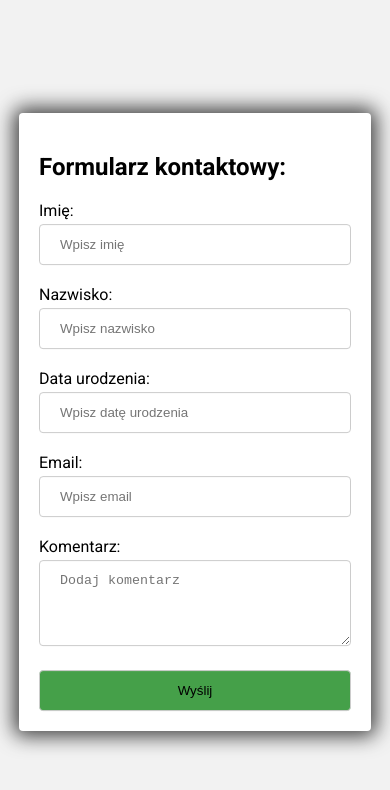
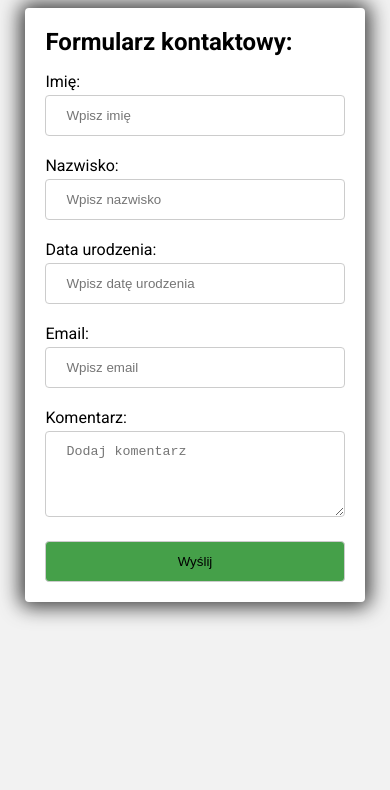
Before and after one commit to tg5688/js-form-validation, a plain HTML site: page index.html in a window 390 px wide. Drawn offline with Linux system fonts and the light colour scheme.

Commit message:
Fix mobile view

```diff
--- a/style.css
+++ b/style.css
@@ -1,6 +1,10 @@
 body {
     font-family: 'Roboto', sans-serif;
     background-color: #f2f2f2;
+}
+
+h2 {
+    margin: 0 0 1rem 0;
 }
 
 .container {
@@ -13,18 +17,6 @@ body {
     background-color: #fff;
     border-radius: 4px;
     box-shadow: 0px 0px 20px 5px rgba(0, 0, 0, 0.75);
-}
-
-@media only screen and (max-width: 900px) {
-    .container {
-        width: 50%;
-    }
-}
-
-@media only screen and (max-width: 500px) {
-    .container {
-        width: 80%;
-    }
 }
 
 input,
@@ -69,3 +61,21 @@ textarea:focus.invalid {
     margin-top: 8px;
     color: red;
 }
+
+
+@media only screen and (max-width: 900px) {
+    .container {
+        position: static;
+        top: 0;
+        left: 0;
+        transform: translate(0);
+        margin: 0 auto;
+        width: 50%;
+    }
+}
+
+@media only screen and (max-width: 500px) {
+    .container {
+        width: 80%;
+    }
+}
```
